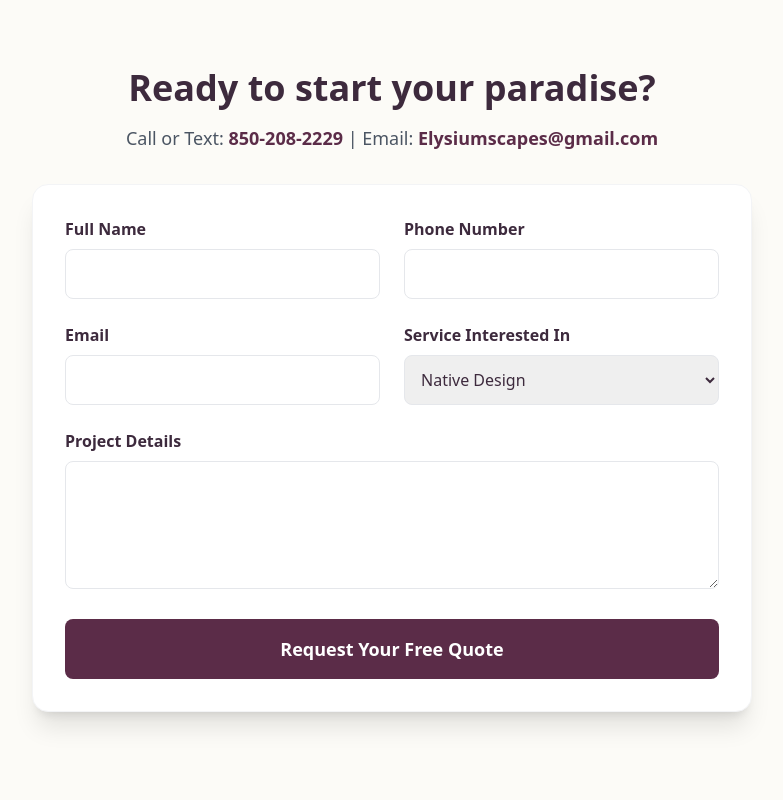
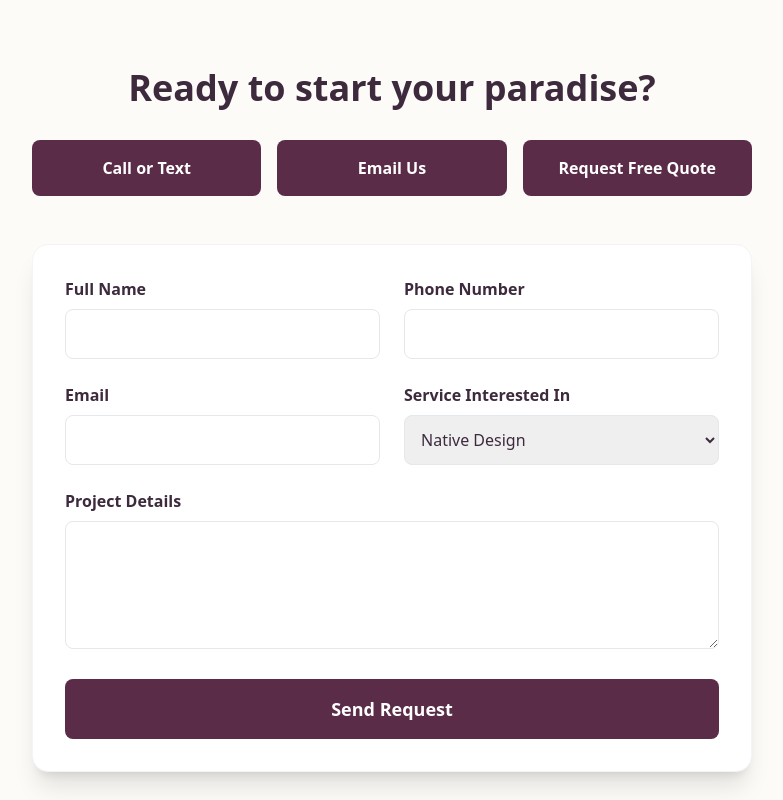
Before and after one commit to jrespejo1983-hash/That-one-site-yo, a plain HTML site: page index.html in a window 1280 px wide. Shown: the part 2740-3540 px from the top of the page, without its empty margins (248-1031 px from the left). Drawn offline with nearby package versions, Linux system fonts and the light colour scheme.

Commit message:
Update index.html

```diff
--- a/index.html
+++ b/index.html
@@ -101,10 +101,16 @@
         </div>
     </section>
 
-    <section class="max-w-3xl mx-auto px-6 py-20 text-center">
-        <h2 class="text-4xl font-bold mb-4">Ready to start your paradise?</h2>
-        <p class="text-lg text-gray-600 mb-8">Call or Text: <a href="tel:8502082229" class="font-bold text-plum hover:underline">850-208-2229</a> | Email: <a href="mailto:Elysiumscapes@gmail.com" class="font-bold text-plum hover:underline">Elysiumscapes@gmail.com</a></p>
-        <form action="https://formspree.io/f/YOUR_ID_HERE" method="POST" class="space-y-6 bg-white p-8 rounded-2xl shadow-xl border border-gray-100 text-left">
+    <section id="contact" class="max-w-3xl mx-auto px-6 py-20 text-center">
+        <h2 class="text-4xl font-bold mb-8">Ready to start your paradise?</h2>
+
+        <div class="grid md:grid-cols-3 gap-4 mb-12">
+            <a href="tel:8502082229" class="bg-plum text-white py-4 px-6 rounded-lg font-bold hover:bg-navy transition">Call or Text</a>
+            <a href="mailto:Elysiumscapes@gmail.com" class="bg-plum text-white py-4 px-6 rounded-lg font-bold hover:bg-navy transition">Email Us</a>
+            <a href="#form" class="bg-plum text-white py-4 px-6 rounded-lg font-bold hover:bg-navy transition">Request Free Quote</a>
+        </div>
+
+        <form id="form" action="https://formspree.io/f/YOUR_ID_HERE" method="POST" class="space-y-6 bg-white p-8 rounded-2xl shadow-xl border border-gray-100 text-left">
             <div class="grid md:grid-cols-2 gap-6">
                 <div><label class="block font-semibold mb-2">Full Name</label><input type="text" name="name" required class="w-full p-3 border rounded-lg focus:ring-2 focus:ring-plum outline-none"></div>
                 <div><label class="block font-semibold mb-2">Phone Number</label><input type="tel" name="phone" required class="w-full p-3 border rounded-lg focus:ring-2 focus:ring-plum outline-none"></div>
@@ -122,7 +128,7 @@
                 </div>
             </div>
             <div><label class="block font-semibold mb-2">Project Details</label><textarea name="message" required class="w-full p-4 border rounded-lg h-32 focus:ring-2 focus:ring-plum outline-none"></textarea></div>
-            <button type="submit" class="w-full bg-plum text-white py-4 rounded-lg font-bold text-lg hover:bg-navy transition duration-300">Request Your Free Quote</button>
+            <button type="submit" class="w-full bg-plum text-white py-4 rounded-lg font-bold text-lg hover:bg-navy transition duration-300">Send Request</button>
         </form>
     </section>
 
@@ -151,8 +157,6 @@
     </div>
 
     <script>
-        const menuBtn = document.getElementById('menu-btn');
-        const menu = document.getElementById('menu');
         function openModal(id) { document.getElementById(id).classList.remove('hidden'); }
         function closeModal(id) { document.getElementById(id).classList.add('hidden'); }
     </script>
```
